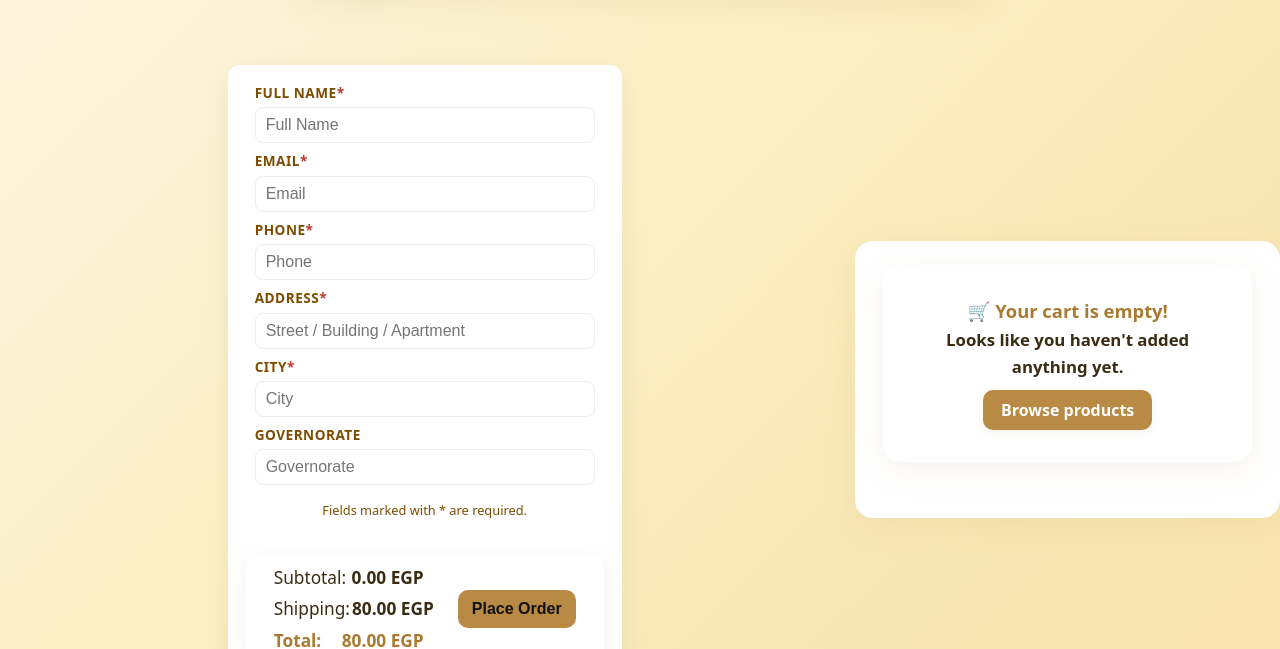
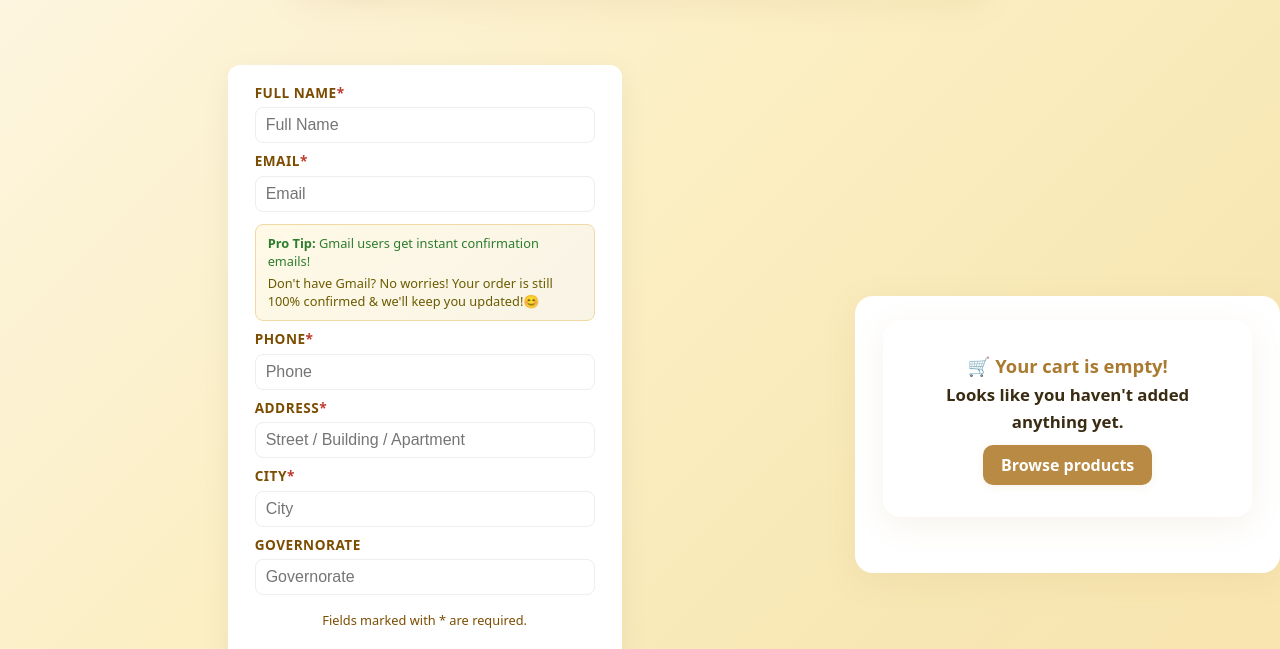
Before and after one commit to begad-tamim/shine-jewelry-app, a website: page public/cart.html in a window 1280 px wide. Shown: the part 157-806 px from the top of the page. Drawn offline with Linux system fonts and the light colour scheme; no server answers.

Commit message:
feat: add email confirmation tips for customers in cart and update email sending logic to use only Resend

```diff
--- a/public/cart.html
+++ b/public/cart.html
@@ -38,6 +38,10 @@
         <div class="field-group">
           <label for="cust-email">Email<span aria-hidden="true" style="color:#c0392b;">*</span></label>
           <input id="cust-email" name="email" type="email" placeholder="Email" autocomplete="email" required />
+          <div class="email-note">
+            <span class="gmail-tip"><strong>Pro Tip:</strong> Gmail users get instant confirmation emails!</span>
+            <span class="other-email">Don't have Gmail? No worries! Your order is still 100% confirmed & we'll keep you updated!😊</span>
+          </div>
         </div>
         <div class="field-group">
           <label for="cust-phone">Phone<span aria-hidden="true" style="color:#c0392b;">*</span></label>
--- a/public/styles.css
+++ b/public/styles.css
@@ -540,6 +540,30 @@ body {
 .checkout-card .field-group label { font-size:0.85rem; font-weight:600; letter-spacing:0.5px; text-transform:uppercase; color:#7c4d00; }
 .checkout-card .field-group input { width:100% !important; }
 .checkout-card .field-row .field-group { max-width:none; }
+
+/* Email note styling */
+.email-note {
+  margin-top: 8px;
+  padding: 10px 12px;
+  border-radius: 8px;
+  background: linear-gradient(135deg, #fff9e6 0%, #f8f4e6 100%);
+  border: 1px solid #f1d9a6;
+  font-size: 0.8rem;
+  line-height: 1.4;
+}
+
+.gmail-tip {
+  display: block;
+  color: #2d7d2d;
+  font-weight: 500;
+  margin-bottom: 4px;
+}
+
+.other-email {
+  display: block;
+  color: #6b5b00;
+  font-weight: 400;
+}
 .checkout-card button {
   min-width: 110px;
   font-size: 1rem;
```
Also changed, not shown: server.js (+10 -15 lines).
